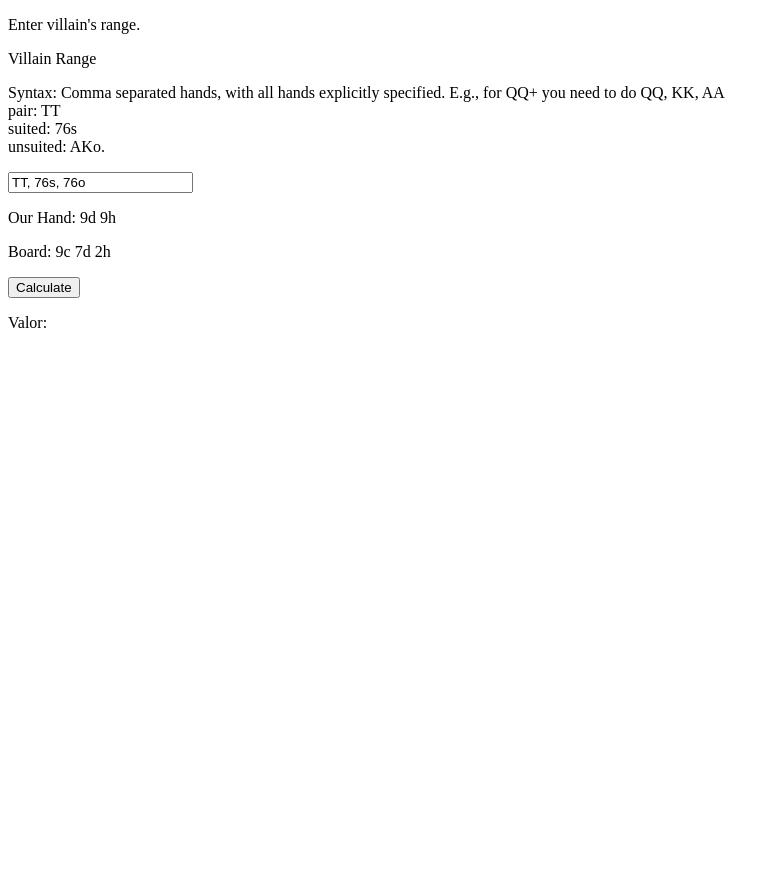
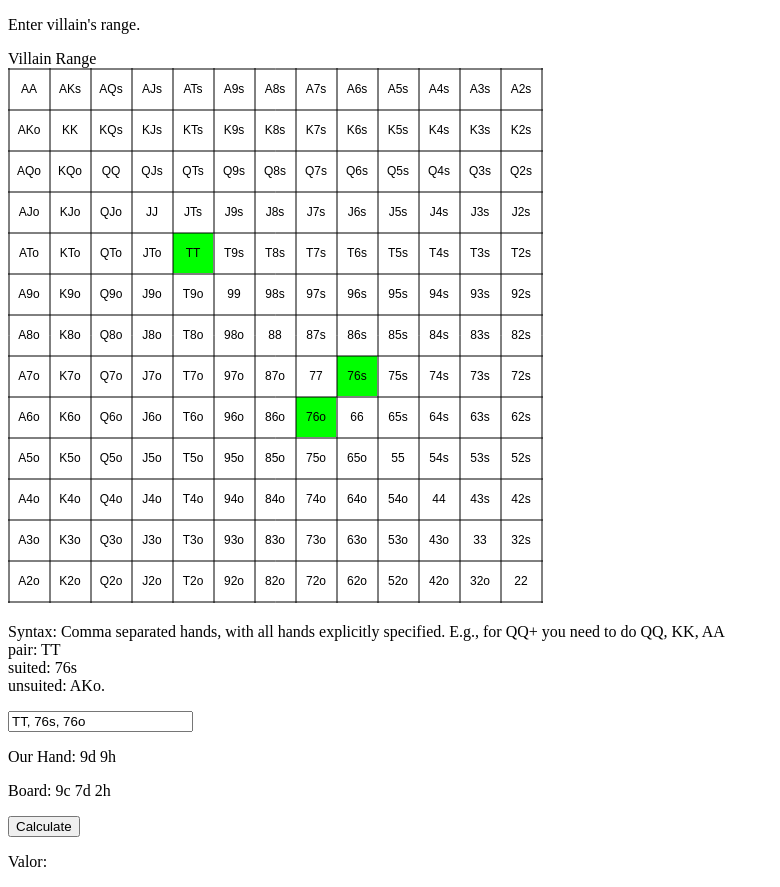
Before and after one commit to OwenQian/ValorCalculator, a plain HTML site: page index.html in a window 1280 px wide. Shown: the whole page, without its empty margins (0-780 px from the left). Before the commit the page ends 800 px from the top, so only its background shows below. Drawn offline with Linux system fonts and the light colour scheme.

Commit message:
Draw range grid
Basic range selector

Fixed mouse move logic

```diff
--- a/index.html
+++ b/index.html
@@ -7,6 +7,10 @@
     <body>
         <p> Enter villain's range.</p>
         <label>Villain Range</label><br>
+        <canvas id="rangeCanvas" tabindex="1">
+            Your browser does not support the canvas element.
+        </canvas>
+
         <p>Syntax: Comma separated hands, with all hands explicitly specified. E.g., for QQ+ you need to do QQ, KK, AA<br>pair: TT <br> suited: 76s <br> unsuited: AKo. </p>
         <input id="vrange" type="text" value="TT, 76s, 76o"><br>
 
@@ -18,6 +22,7 @@
 
         <script type="module">
             import {PokerCard, Range, calcValorVsRange, testCalcValorVsRange} from './scripts/calc.js'
+            import {RangeUI} from './scripts/range-ui.js'
             function test() {
                 let vRangeStr = document.getElementById("vrange").value;
                 let hand = [new PokerCard(PokerCard.cardMap["9"], "d"), new PokerCard(PokerCard.cardMap["9"], "h")];
@@ -31,6 +36,10 @@
                 document.getElementById("demo").innerHTML = "Valor: " + result;
             }
             document.getElementById("btn").addEventListener("click", test);
+
+            let canvas = document.getElementById("rangeCanvas");
+            let rangeTextBox = document.getElementById("vrange");
+            let rangeUI = new RangeUI(canvas, rangeTextBox);
         </script>
     </body>
 </html>
--- /dev/null
+++ b/scripts/range-ui.js
@@ -0,0 +1,159 @@
+const cards = ['A', 'K', 'Q', 'J', 'T', '9', '8', '7', '6', '5', '4', '3', '2'];
+
+export class RangeUI {
+    constructor(canvas, textBox, boxHeight = 40, boxWidth = 40) {
+        this.selected =
+            [[0, 0, 0, 0, 0, 0, 0, 0, 0, 0, 0, 0, 0],
+                [0, 0, 0, 0, 0, 0, 0, 0, 0, 0, 0, 0, 0],
+                [0, 0, 0, 0, 0, 0, 0, 0, 0, 0, 0, 0, 0],
+                [0, 0, 0, 0, 0, 0, 0, 0, 0, 0, 0, 0, 0],
+                [0, 0, 0, 0, 0, 0, 0, 0, 0, 0, 0, 0, 0],
+                [0, 0, 0, 0, 0, 0, 0, 0, 0, 0, 0, 0, 0],
+                [0, 0, 0, 0, 0, 0, 0, 0, 0, 0, 0, 0, 0],
+                [0, 0, 0, 0, 0, 0, 0, 0, 0, 0, 0, 0, 0],
+                [0, 0, 0, 0, 0, 0, 0, 0, 0, 0, 0, 0, 0],
+                [0, 0, 0, 0, 0, 0, 0, 0, 0, 0, 0, 0, 0],
+                [0, 0, 0, 0, 0, 0, 0, 0, 0, 0, 0, 0, 0],
+                [0, 0, 0, 0, 0, 0, 0, 0, 0, 0, 0, 0, 0],
+                [0, 0, 0, 0, 0, 0, 0, 0, 0, 0, 0, 0, 0]];
+        this.canvas = canvas;
+        this.ctx = canvas.getContext("2d");
+        this.textBox = textBox;
+        this.boxHeight = boxHeight;
+        this.boxWidth = boxWidth;
+        let self = this;
+        this.mousePressed = false;
+        this.pressed = [0, 0];
+        canvas.width = 2 + (boxWidth + 1) * 13;
+        canvas.height = 2 + (boxHeight + 1) * 13;
+        canvas.onmousedown = function(e) { self.onMouseDown(e.clientX, e.clientY); self.mousePressed = true; };
+        canvas.onmouseup = function(e) { self.mousePressed = false; };
+        canvas.onmousemove = function(e) { self.onMouseMove(e.clientX, e.clientY) };
+        canvas.onmouseout = function(e) { self.mousePressed = false; };
+
+        textBox.oninput = function(e) { self.updateRange(this.value) };
+        this.updateRange(textBox.value);
+    }
+
+    drawGrid() {
+        this.ctx.textAlign = "center";
+        this.ctx.font = "12px Arial";
+        this.ctx.fillStyle = "#000";
+        for (let i = 0; i < 13; i++) {
+            for (let j = 0; j < 13; j++) {
+                let hand = i > j ? cards[j] + cards[i] + 's' : i < j ? cards [i] + cards[j] + 'o' : cards[i] + cards[j];
+                let text_x = (1 + (this.boxWidth / 2)) + ((this.boxWidth + 1) * i);
+                let text_y = (5 + (this.boxHeight / 2)) + ((this.boxHeight + 1) * j);
+                this.ctx.fillText(hand, text_x, text_y);
+            }
+        }
+        for (let i = 0; i < 14; i++) {
+            this.ctx.beginPath();
+            this.ctx.moveTo(0, 1 + i * (this.boxHeight + 1));
+            this.ctx.lineTo(this.canvas.width, 1 + i * (this.boxHeight + 1));
+            this.ctx.moveTo(1 + i * (this.boxWidth + 1), 0);
+            this.ctx.lineTo(1 + i * (this.boxWidth + 1), this.canvas.height);
+            this.ctx.stroke();
+        }
+    }
+
+    clearRange() {
+        for (let i = 0; i < 13; i++)
+            for (let j = 0; j < 13; j++)
+                this.selected[i][j] = 0;
+    }
+
+    drawRange() {
+        for (let i = 0; i < 13; i++) {
+            for (let j = 0; j < 13; j++) {
+                if (this.selected[i][j] === 0) {
+                    this.ctx.fillStyle = "#fff";
+                } else {
+                    this.ctx.fillStyle = "#0f0"; // Can add variable here for % played, for now only 100% played
+                }
+                this.ctx.fillRect(1 + (this.boxWidth + 1) * i, 1 + (this.boxHeight + 1) * j, this.boxWidth, this.boxHeight);
+            }
+        }
+    }
+
+    redraw() {
+        this.drawRange();
+        this.drawGrid();
+    }
+
+    updateRange(rangeString) {
+        this.clearRange();
+        let hands = rangeString.split(",").map(x => x.trim());
+        for (let hand of hands) {
+            if (hand.length < 2 || hand.length > 3)
+                continue;
+            let i = cards.indexOf(hand[0]);
+            let j = cards.indexOf(hand[1]);
+            if (i === -1 || j === -1)
+                continue;
+            if (hand.length === 2 && i != j)
+                continue;
+            if (hand.length === 3 && !(hand[2] === 's' || hand[2] === 'o'))
+                continue;
+            if (hand.length === 3 && hand[2] === 's') {
+                let temp = i;
+                i = j;
+                j = temp;
+            }
+            this.selected[i][j] = 1.0;
+        }
+        this.redraw();
+    }
+
+    updateTextBox() {
+        this.textBox.value = '';
+        for (let i = 0; i < 13; i++) {
+            for (let j = 0; j < 13; j++) {
+                if (this.selected[i][j] === 0)
+                    continue;
+                let hand = i > j ? cards[j] + cards[i] + 's' : i < j ? cards [i] + cards[j] + 'o' : cards[i] + cards[j];
+                let hands = this.textBox.value.split(",").map(x => x.trim());
+                if (!hands.includes(hand)) {
+                    this.textBox.value += hand + ', ';
+                }
+            }
+        }
+    }
+
+    mouseCoordsToIndexes(mouseX, mouseY) {
+        let canvasX = mouseX - this.canvas.offsetLeft;
+        let canvasY = mouseY - this.canvas.offsetTop;
+        let i = Math.floor((canvasX - 1) / (this.boxWidth + 1));
+        let j = Math.floor((canvasY - 1) / (this.boxHeight + 1));
+        return [i, j];
+    }
+
+    onMouseDown(mouseX, mouseY) {
+        let indexes = this.mouseCoordsToIndexes(mouseX, mouseY);
+        this.selectHand(indexes[0], indexes[1]);
+    }
+
+    onMouseMove(mouseX, mouseY) {
+        if (this.mousePressed) {
+            let indexes = this.mouseCoordsToIndexes(mouseX, mouseY);
+            let i = indexes[0];
+            let j = indexes[1];
+            if (this.pressed[0] === i && this.pressed[1] === j)
+                return;
+            this.selectHand(i, j);
+        }
+    }
+
+    selectHand(i, j) {
+        if (i < 0 || j < 0 || i > 12 || j > 12)
+            return;
+        this.pressed[0] = i;
+        this.pressed[1] = j;
+        if (this.selected[i][j] > 0)
+            this.selected[i][j] = 0;
+        else
+            this.selected[i][j] = 1.0;
+        this.redraw();
+        this.updateTextBox()
+    }
+}
```
